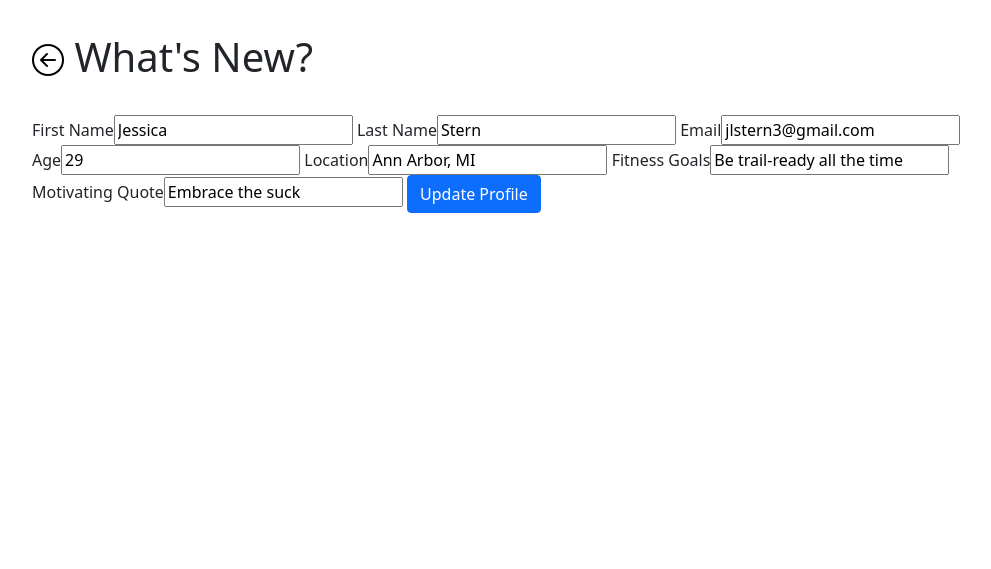
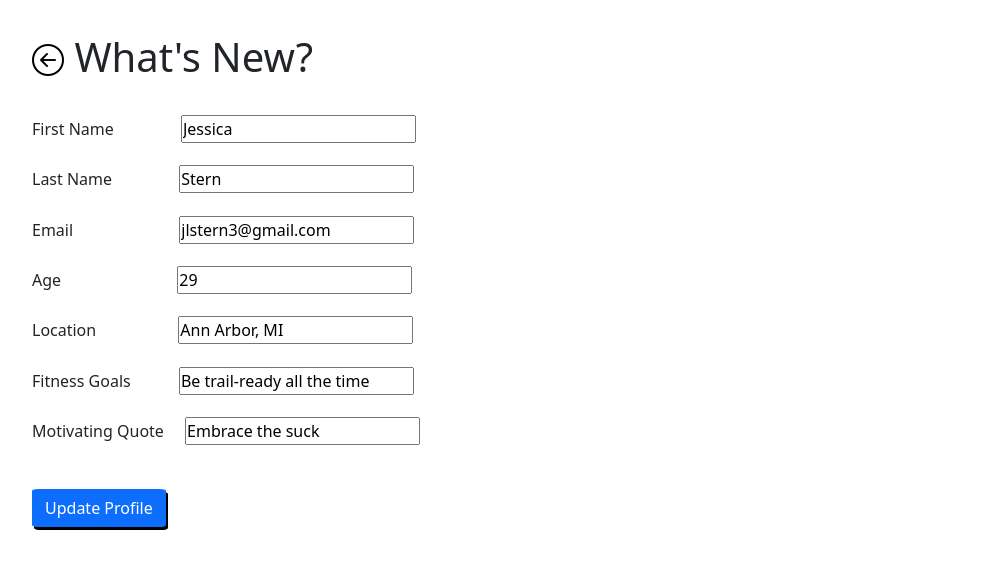
Before and after one commit to jlstern3/challengeaccepted, a Django app: template challenges_app/templates/edit_profile.html in a window 1280 px wide. Shown: the part 58-627 px from the top of the page, without its empty margins (50-1041 px from the left). Run offline with Django 3.2, Linux system fonts and the light colour scheme; the template is opened without the code that fills it: values that come from a table or form of the project are taken from there, others are empty; data comes from the database, SQL or seed files in the repository; both versions use the stored data as it was after the commit; some libraries are stand-ins or nearby versions.

Commit message:
All links active, Edit Profile page formatted, remove_challenge function complete

```diff
--- a/challenges_app/static/style_main.css
+++ b/challenges_app/static/style_main.css
@@ -49,3 +49,12 @@ button{
     color: black !important;
     opacity: 1 !important;
 } */
+
+
+.form-group{
+    padding-bottom: 1%;
+}
+
+.form-group input{
+    align-items: left;
+}
--- a/challenges_app/templates/challenge_details.html
+++ b/challenges_app/templates/challenge_details.html
@@ -59,7 +59,7 @@
             <button id="accept_challenge" class = "btn btn-primary btn-md" style="border-radius: 5%; box-shadow: 2px 3px black;" type="submit" value="Accept Challenge">Accept Challenge</button>
         </form>
     </div>
-    <div class="container">
+    <div class="container" style="border: 1px solid lightgrey;">
         <div class="row row-cols-7 w-100" style="padding: 1.25000em;">
             <table>
                 {% for idx in data %}
--- a/challenges_app/templates/edit_profile.html
+++ b/challenges_app/templates/edit_profile.html
@@ -11,12 +11,13 @@
     <!-- ICONS -->
     <link rel="stylesheet" href="https://cdn.jsdelivr.net/npm/bootstrap-icons@1.4.1/font/bootstrap-icons.css">
     <title>Edit Profile</title>
+    <!-- CSS -->
     {% load static %}
+    <link rel="stylesheet" href="{% static 'style_main.css' %}">
 </head>
 
 <body>
     <nav class="navbar sticky-top navbar-expand-lg navbar-dark bg-dark">
-        <!-- MAKE CONTAINER-FLUID to change location of navbar as screen widens/shrinks -->
         <div class="container">
             <h2 class="navbar-brand">Challenge Accepted</h2>
             <button class="navbar-toggler" type="button" data-bs-toggle="collapse"
@@ -35,7 +36,6 @@
                     <li class="nav-item">
                         <a class="nav-link" aria-current="page" href="/users/profile/{{current_user.id}}">Profile</a>
                     </li>
-
                     <li class="nav-item">
                         <a class="nav-link" aria-current="page" href="/users/logout">Logout</a>
                     </li>
@@ -56,14 +56,35 @@
         {% endif %}
         <form action="/users/profile/{{current_user.id}}/update" method="POST">
             {% csrf_token %}
-            <label>First Name<input type=text name='first_name' value="{{current_user.first_name}}"></label>
-            <label>Last Name<input type=text name='last_name' value="{{current_user.last_name}}"></label>
-            <label>Email<input type=text name='email' value="{{current_user.email}}"></label>
-            <label>Age<input type=text name='age' value="{{current_user.age}}"></label>
-            <label>Location<input type=text name='location' value="{{current_user.location}}"></label>
-            <label>Fitness Goals<input type=text name='goals' value="{{current_user.goals}}"></label>
-            <label>Motivating Quote<input type=text name='quote' value="{{current_user.quote}}"></label>
-            <button class = "btn btn-primary btn-md; box-shadow: 5px 5px grey;" type="submit" value="Update Profile">Update Profile</button>
+            <div class="form-group row">
+                <label margin-top: 1%;>First Name <input type=text name='first_name' value="{{current_user.first_name}}"
+                        style="margin-left:63px; margin-bottom: 1%"></label>
+            </div>
+            <div class="form-group row">
+                <label>Last Name <input type=text name='last_name' value="{{current_user.last_name}}"
+                        style="margin-left: 63px; margin-bottom: 1%"></label>
+            </div>
+            <div class="form-group row">
+                <label>Email <input type=text name='email' value="{{current_user.email}}"
+                        style="margin-left: 102px; margin-bottom: 1%"></label>
+            </div>
+            <div class="form-group row">
+                <label>Age <input type=text name='age' value="{{current_user.age}}" style="margin-left: 112px; margin-bottom: 1%;"></label>
+            </div>
+            <div class="form-group row">
+                <label>Location <input type=text name='location' value="{{current_user.location}}"
+                        style="margin-left: 78px; margin-bottom: 1%"></label>
+            </div>
+            <div class="form-group row">
+                <label>Fitness Goals <input type=text name='goals' value="{{current_user.goals}}"
+                        style="margin-left: 44px; margin-bottom: 1%"></label>
+            </div>
+            <div class="form-group row">
+                <label>Motivating Quote <input type=text name='quote' value="{{current_user.quote}}" style="margin-left: 17px; margin-bottom: 3%"></label>
+            </div>
+            <button class="btn btn-primary btn-md" style="border-radius: 5%; box-shadow: 2px 3px black;" type="submit"
+                value="Update Profile">Update Profile</button>
+
         </form>
     </div>
 </body>
--- a/challenges_app/urls.py
+++ b/challenges_app/urls.py
@@ -16,4 +16,5 @@ urlpatterns = [
     path('challenges/accept/<int:challenge_id>', views.accept_challenge),
     path('challenge_search', views.challenge_search),
     path('challenges/details/<int:challenge_id>', views.challenge_details),
+    path('challenges/remove/<int:challenge_id>', views.remove_challenge),
 ]
```
Also changed, not shown: challenges_app/templates/challenges.html (+15 -27 lines), challenges_app/templates/user_profile.html (+11 -2 lines), challenges_app/views.py (+11 -1 lines), db.sqlite3.
